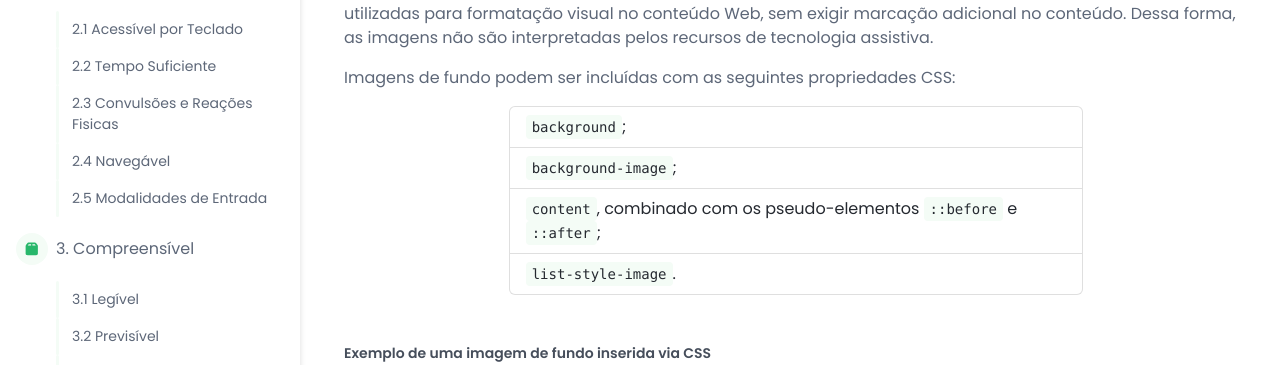
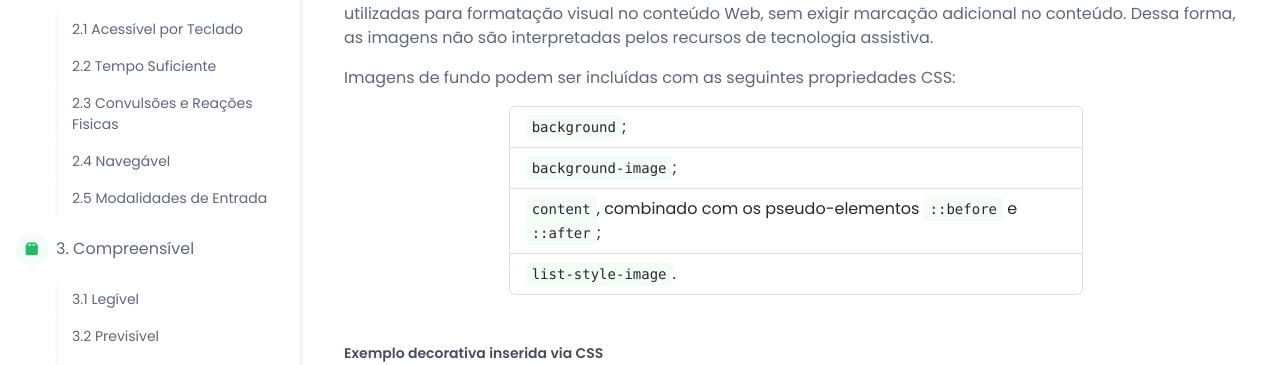
Before and after one commit to CTA-IFRS/MBA-W-Examples, a plain HTML site: page tecnica05.html in a window 1280 px wide. Shown: the part 403-768 px from the top of the page. Drawn offline with nearby package versions, Linux system fonts and the light colour scheme; files that its build step writes are made by us from their sources.

Commit message:
Exemplo funcionais de imagem decorativa via CSS e no HTML

```diff
--- a/tecnica05.html
+++ b/tecnica05.html
@@ -125,7 +125,7 @@
 								</ul>
 							</div>
 
-							<h4 class="h5"><small>Exemplo de uma imagem de fundo inserida via CSS</small></h4>
+							<h4 class="h5"><small>Exemplo decorativa inserida via CSS</small></h4>
 							<style>
 								#exemplo-decorativa{
 									background-image: url("assets/images/exemplo-decorativa.png");
```
